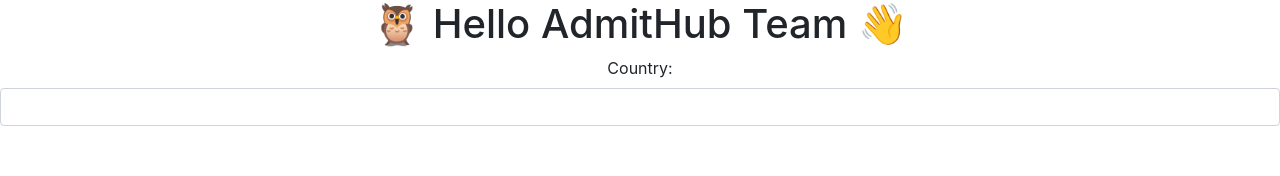
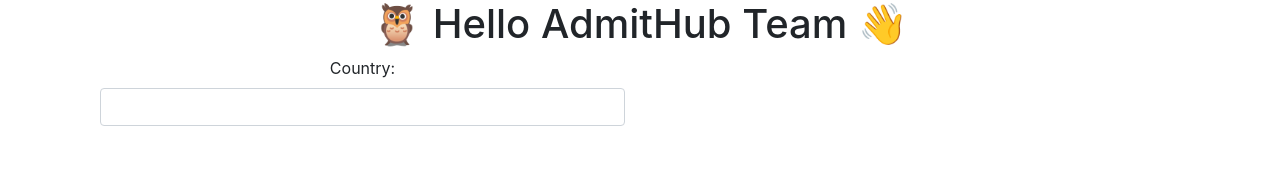
Before and after one commit to lgm527/admithub-search-client, a React (Create React App) app: page / in a window 1280 px wide. Shown: the top 176 px of the page. Built offline with nearby package versions, Linux system fonts and the light colour scheme.

Commit message:
part2 added

```diff
--- a/src/App.js
+++ b/src/App.js
@@ -36,9 +36,11 @@
 
   render() {
     return (
-      <div className="App">
+      <div className="App container">
       <h1><span role="img" aria-label="owl">🦉</span> Hello AdmitHub Team <span role="img" aria-label="hand-waving">👋</span></h1>
 
+
+      <div className="col-sm-6">
         <div className="form-group">
           <label htmlFor="country">Country:</label>
           <input
@@ -54,12 +56,15 @@
           <SearchList results={this.state.searchResults} />
           : null
         }
+      </div>
 
+      <div className="col-sm-6">
         {
           this.state.pins[0] ?
           <PinList pins={this.state.pins} />
           : null
         }
+      </div>
 
     </div>
      );
--- a/src/components/CountryListItem.js
+++ b/src/components/CountryListItem.js
@@ -2,7 +2,7 @@
 
 const CountryListItem = (props) => {
     return (
-        <li className="list-group-item" style={{width:'50%'}}>
+        <li className="list-group-item">
           <img className="media-object" alt="flag" src={props.country.flag} style={{width:'20px'}}/>
 
         {props.country.name}
--- a/src/containers/SearchList.js
+++ b/src/containers/SearchList.js
@@ -3,7 +3,7 @@
 
 const SearchList = (props) => {
     console.log(props);
-    let results = props.results.map((country) => <CountryListItem country={country} />)
+    let results = props.results.map((country) => <CountryListItem key={country.numericCode} country={country} />)
     return (
         <div>
             {results}
```
Lines whose indentation alone changed are shown as unchanged.
